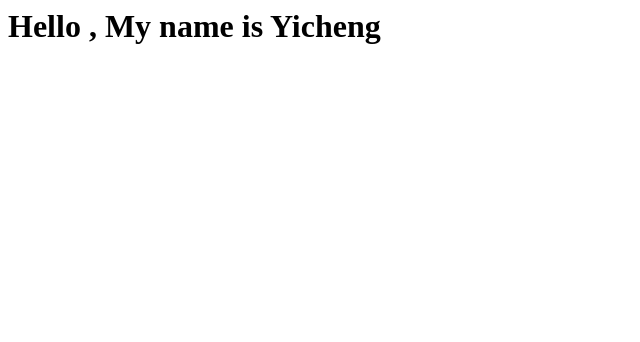
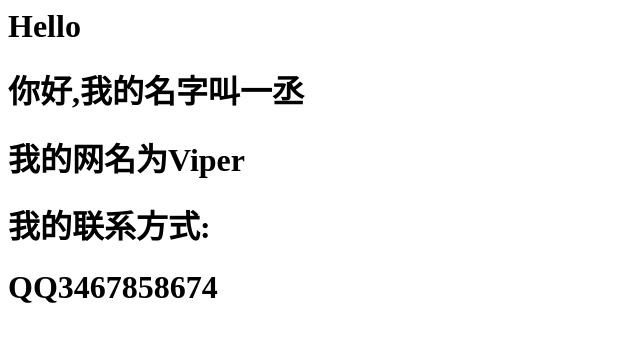
Before and after one commit to Vipercheng/Vipercheng.github.io, a plain HTML site: page index.html in a window 1280 px wide. Shown: the whole page, without its empty margins (0-640 px from the left). Drawn offline with Linux system fonts and the light colour scheme.

Commit message:
Update index.html

```diff
--- a/index.html
+++ b/index.html
@@ -1 +1,5 @@
-<h1>Hello , My name is Yicheng<h1>
+<h1>Hello<h1>
+<h1>你好,我的名字叫一丞<h1>
+<h1>我的网名为Viper<h1>
+<h1>我的联系方式:<h1>
+ <h1>QQ3467858674<h1>
```
